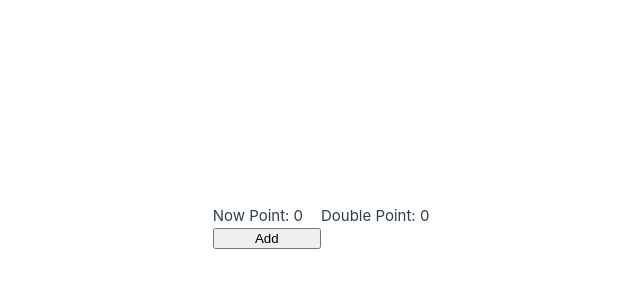
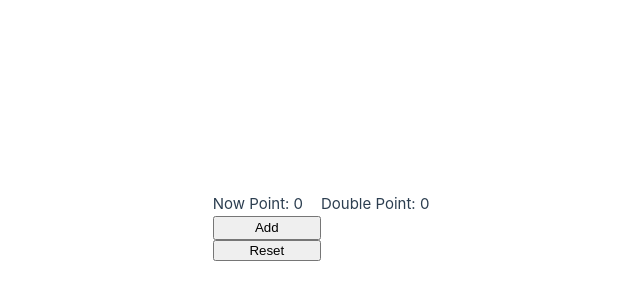
Before and after one commit to koyamal/pra_vue3, a Vue app in the folder Vue3FrontDevTextBook/chap11/myUsePinia/: page / in a window 1280 px wide. Shown: the part 174-474 px from the top of the page, without its empty margins (319-959 px from the left). Built offline with nearby package versions, Linux system fonts and the light colour scheme.

Commit message:
Use $reset

```diff
--- a/Vue3FrontDevTextBook/chap11/myUsePinia/src/App.vue
+++ b/Vue3FrontDevTextBook/chap11/myUsePinia/src/App.vue
@@ -20,10 +20,15 @@ const doubleCount = computed(
 const onIncrementClick = () => {
   counterStore.incrementCount();
 }
+const onReset = () => {
+  counterStore.$reset();
+}
 </script>
 
 <template>
   <p>Now Point: {{ count }}</p>
   <p>Double Point: {{ doubleCount }}</p>
   <button v-on:click="onIncrementClick">Add</button>
+  <br>
+  <button v-on:click="onReset">Reset</button>
 </template>
```
